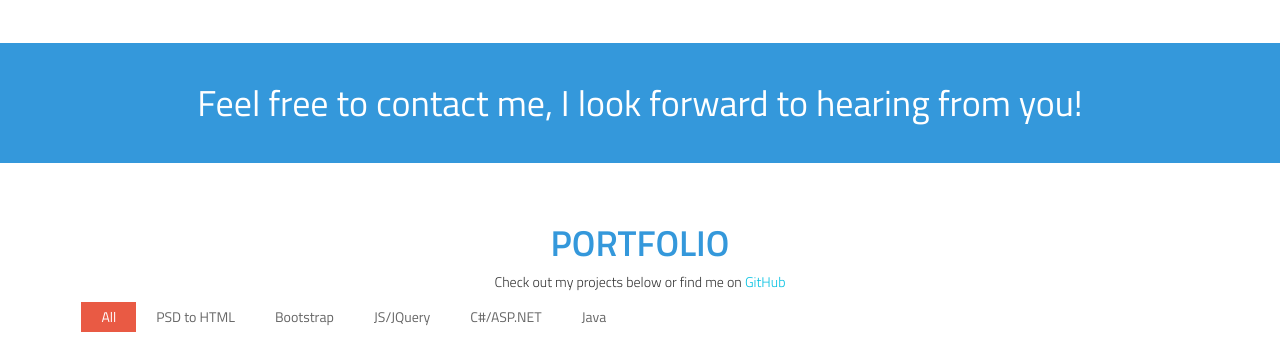
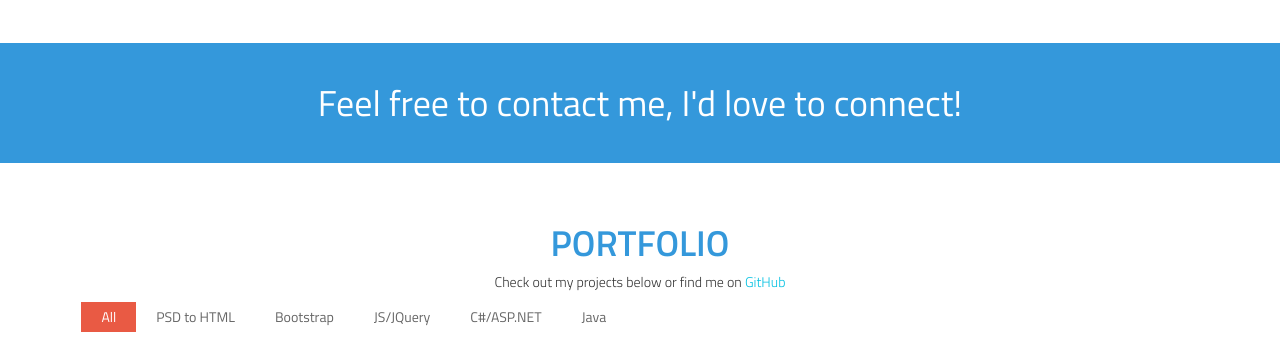
Before and after one commit to epdubi/ericwagner.dev, a plain HTML site: page index.html in a window 1280 px wide. Shown: the part 1961-2313 px from the top of the page. Drawn offline with nearby package versions, Linux system fonts and the light colour scheme; grey boxes are pictures that could not be loaded.

Commit message:
Correct text on CTA banner

```diff
--- a/index.html
+++ b/index.html
@@ -179,7 +179,7 @@
         <div class="container">
             <div class="row">
                 <div class="getit_section">
-                    <h1>Feel free to contact me, I look forward to hearing from you!</h1>
+                    <h1>Feel free to contact me, I'd love to connect!</h1>
                 </div>
             </div>
         </div>
```
